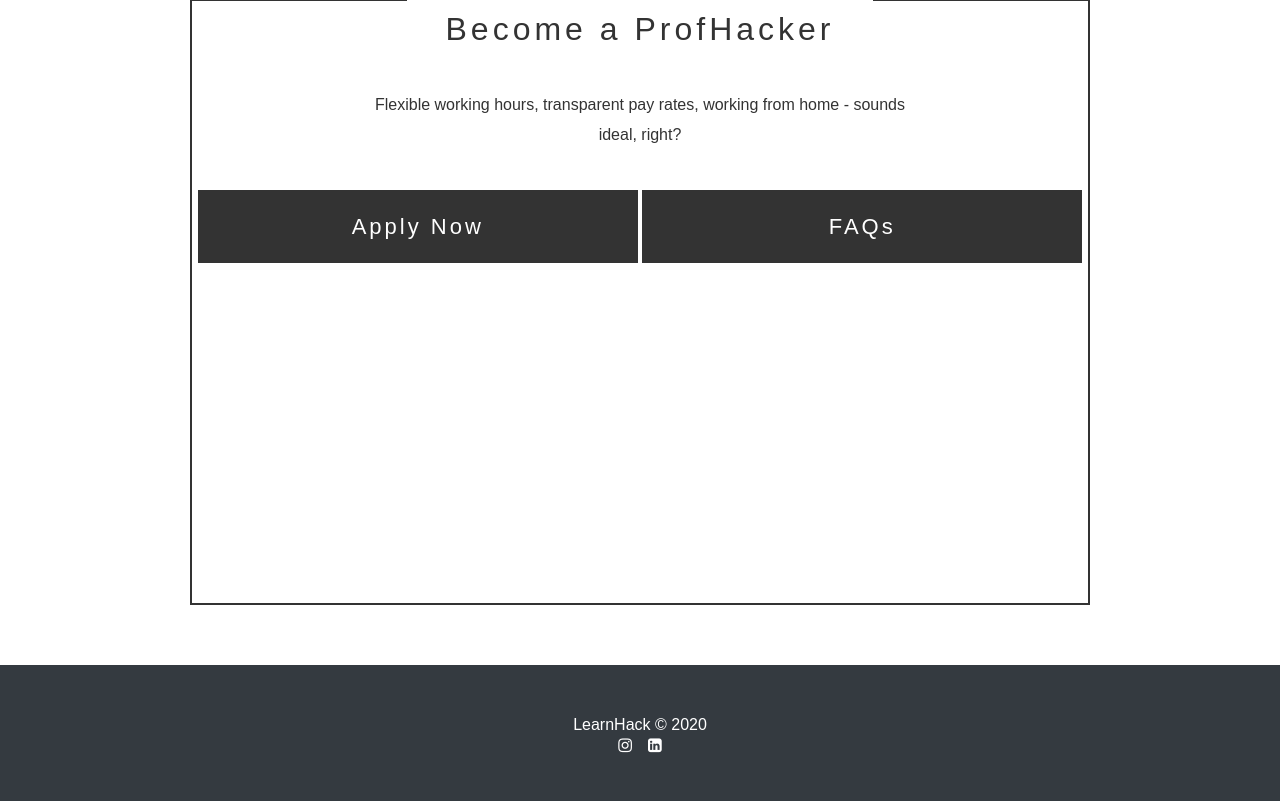
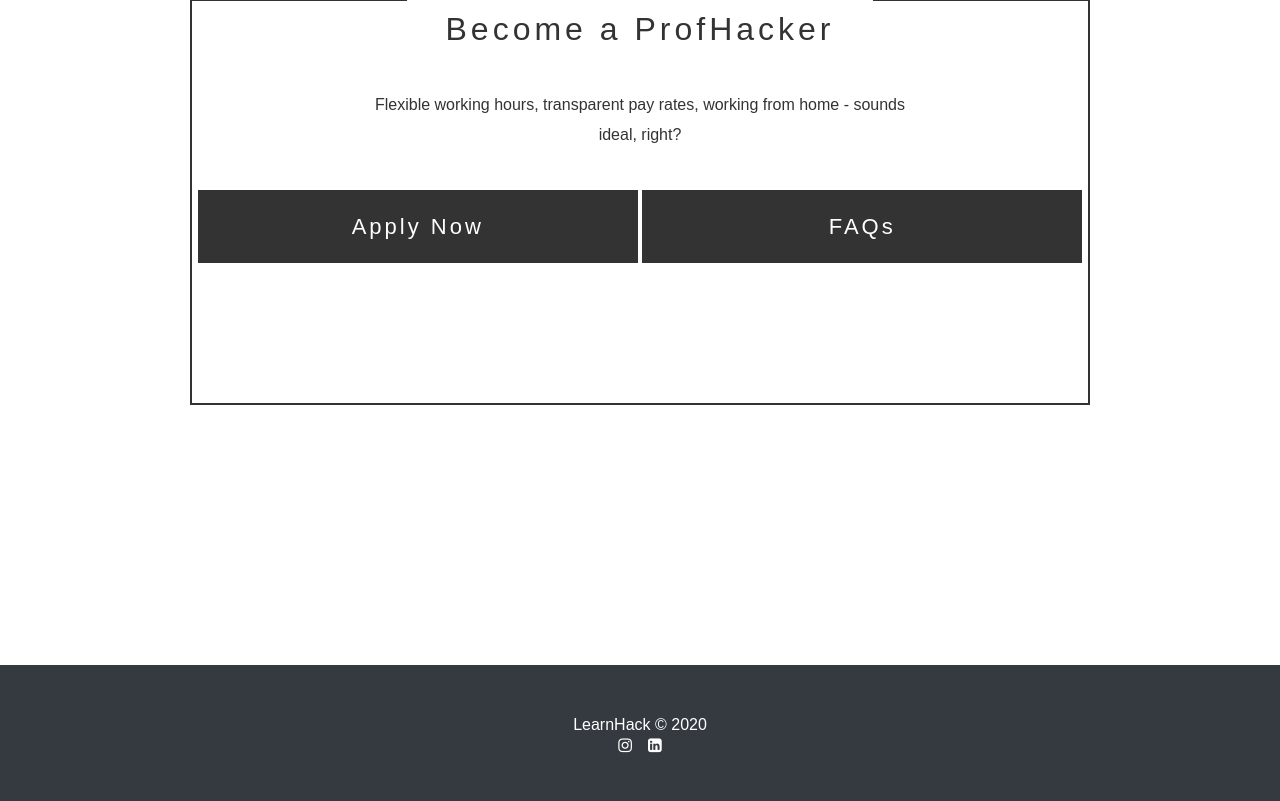
Before and after one commit to HarrisonBoyns/LearnHack, a Flask app: page /career in a window 1280 px wide. Shown: the part 177-978 px from the top of the page. Run offline with Flask 2, Linux system fonts and the light colour scheme; some libraries are stand-ins or nearby versions.

Commit message:
Updated pixels

```diff
--- a/application/templates/career.html
+++ b/application/templates/career.html
@@ -7,7 +7,7 @@
     <!------ Include the above in your HEAD tag ---------->
 
     <div style="padding-top:60px;">
-    <div class="section" style="padding-bottom: 300px;">
+    <div class="section" style="padding-bottom: 100px;">
     <div class="top-border left"></div>
     <div class="top-border right"></div>
     <h1 style="padding-top:25px;">Become a ProfHacker</h1>
@@ -21,5 +21,5 @@
 
 
 
-    <!-- <div style="padding-bottom: 200px;"></div> -->
+    <div style="padding-bottom: 200px;"></div>
 {% endblock %}
```
